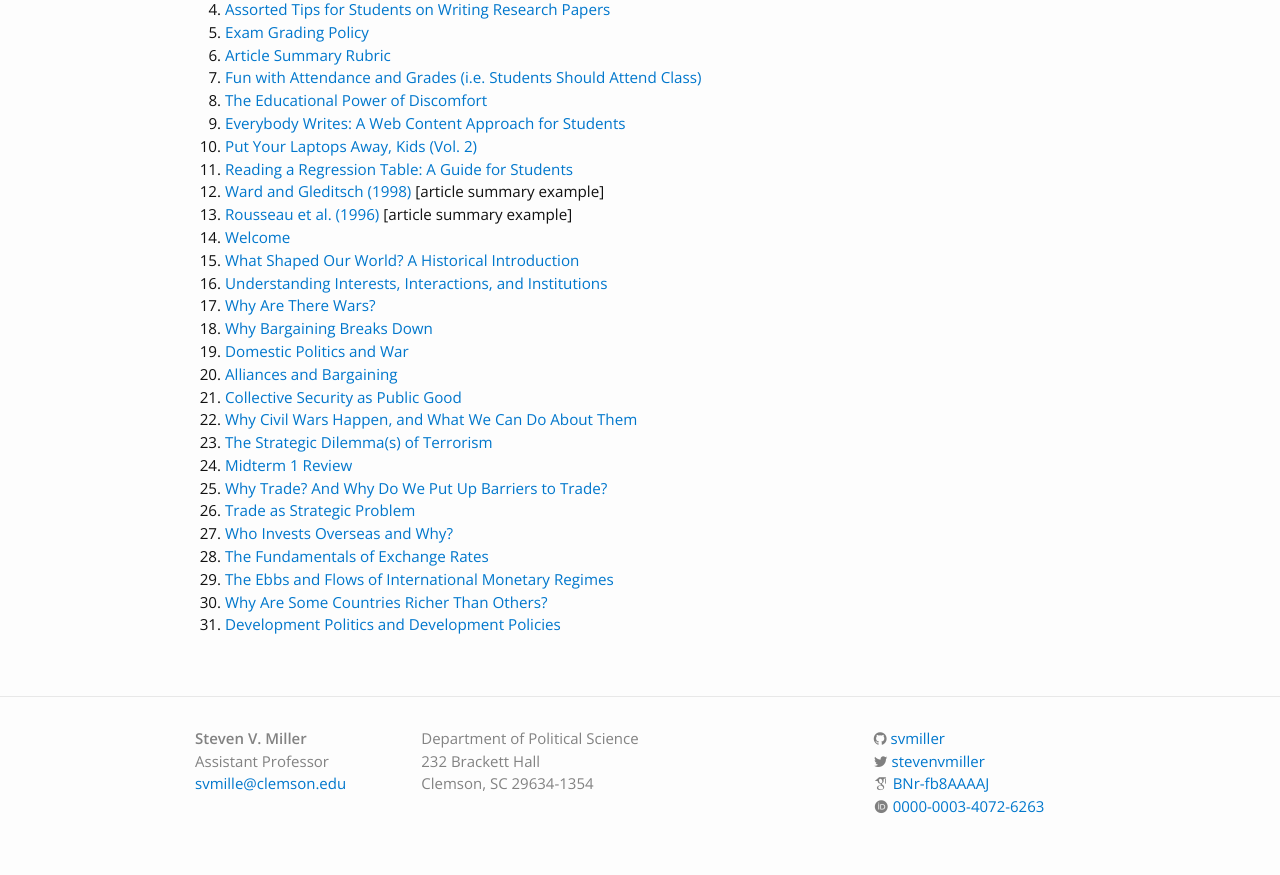
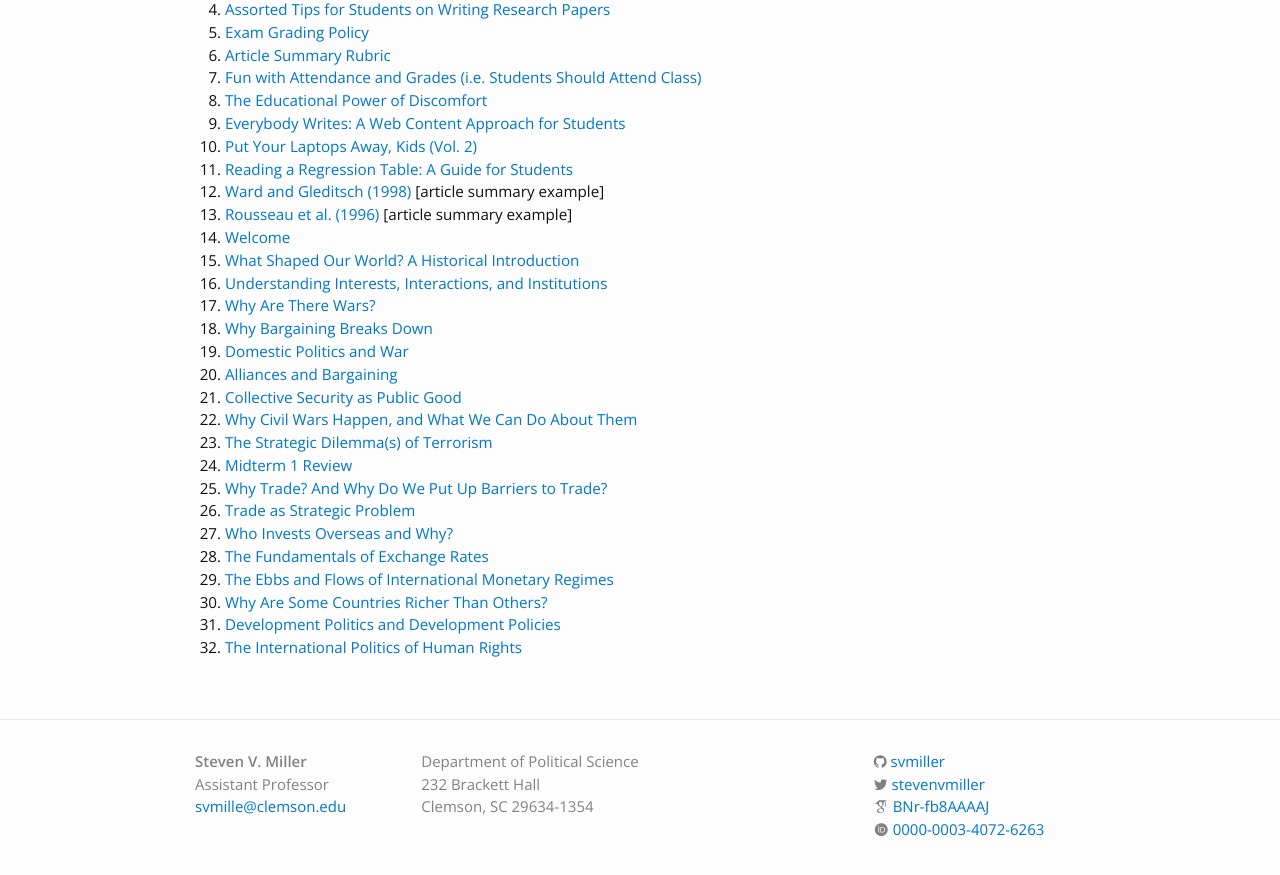
Before and after one commit to svmiller/svmiller.github.io, a Jekyll site: the page built from teaching/posc-1020.md, in a window 1280 px wide and 900 px high, scrolled down 903 px. Shown: the top 875 px of the window. Built offline with Jekyll 4.4.1, drawn with Linux system fonts in a browser that asks for light colours; nearby versions of some CDN libraries; some web fonts are replaced.

Commit message:
add lectures 04.03.2018

```diff
--- a/teaching/posc-1020.md
+++ b/teaching/posc-1020.md
@@ -41,6 +41,7 @@ This introductory-level course will survey several core topics in the study of i
 29. [The Ebbs and Flows of International Monetary Regimes](https://www.dropbox.com/s/2qsfkdqdubc3tzo/posc1020-lecture-monetary-relations-2.pdf?dl=0)
 30. [Why Are Some Countries Richer Than Others?](https://www.dropbox.com/s/1558wjyaq5wwtb9/posc1020-lecture-development-1.pdf?dl=0)
 31. [Development Politics and Development Policies](https://www.dropbox.com/s/kz59gb3lpz11shk/posc1020-lecture-development-2.pdf?dl=0)
+32. [The International Politics of Human Rights](https://www.dropbox.com/s/ox3hinxhrvartoz/posc1020-lecture-human-rights-1.pdf?dl=0)
 
 
 <!-- 14. [Welcome](https://www.dropbox.com/s/zlqai195eiv3chy/posc1020-lecture-welcome.pdf?dl=0)
```
Also changed, not shown: teaching/posc-3610.md (+1 -0 lines).
